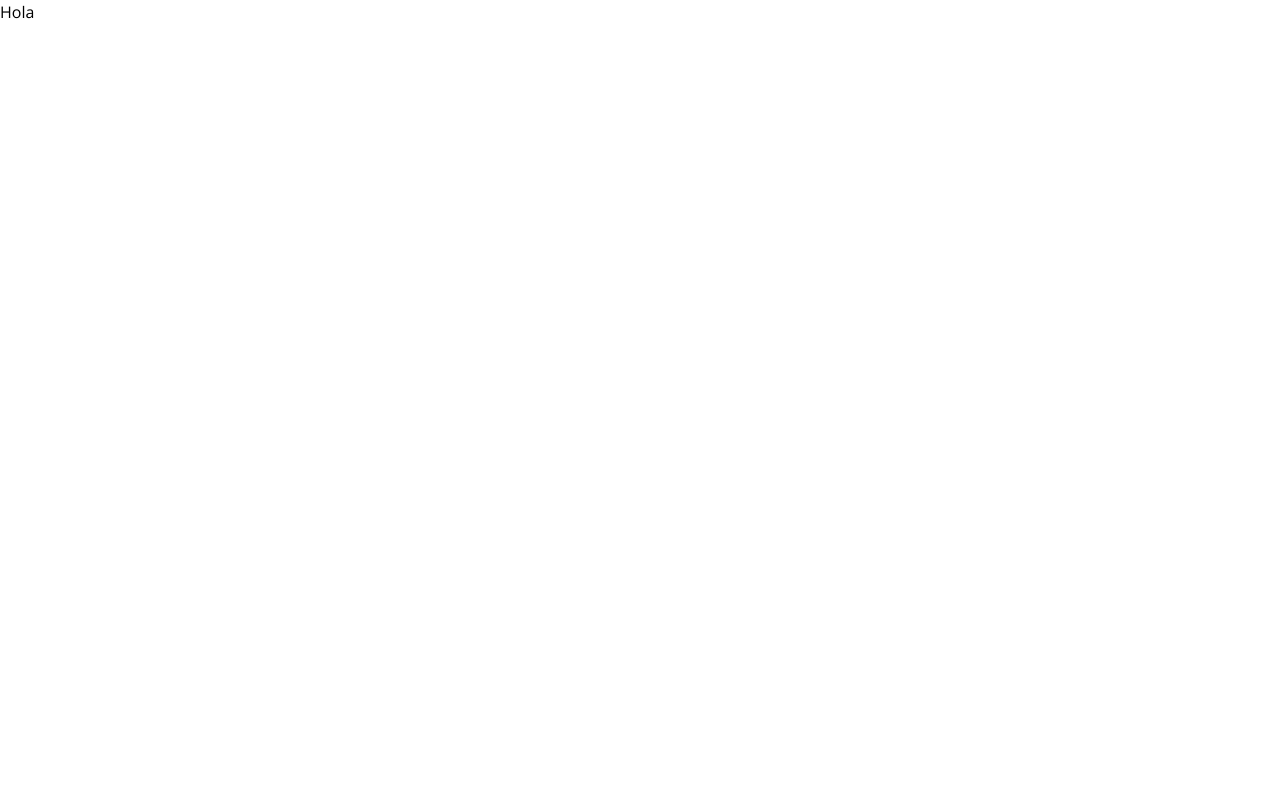
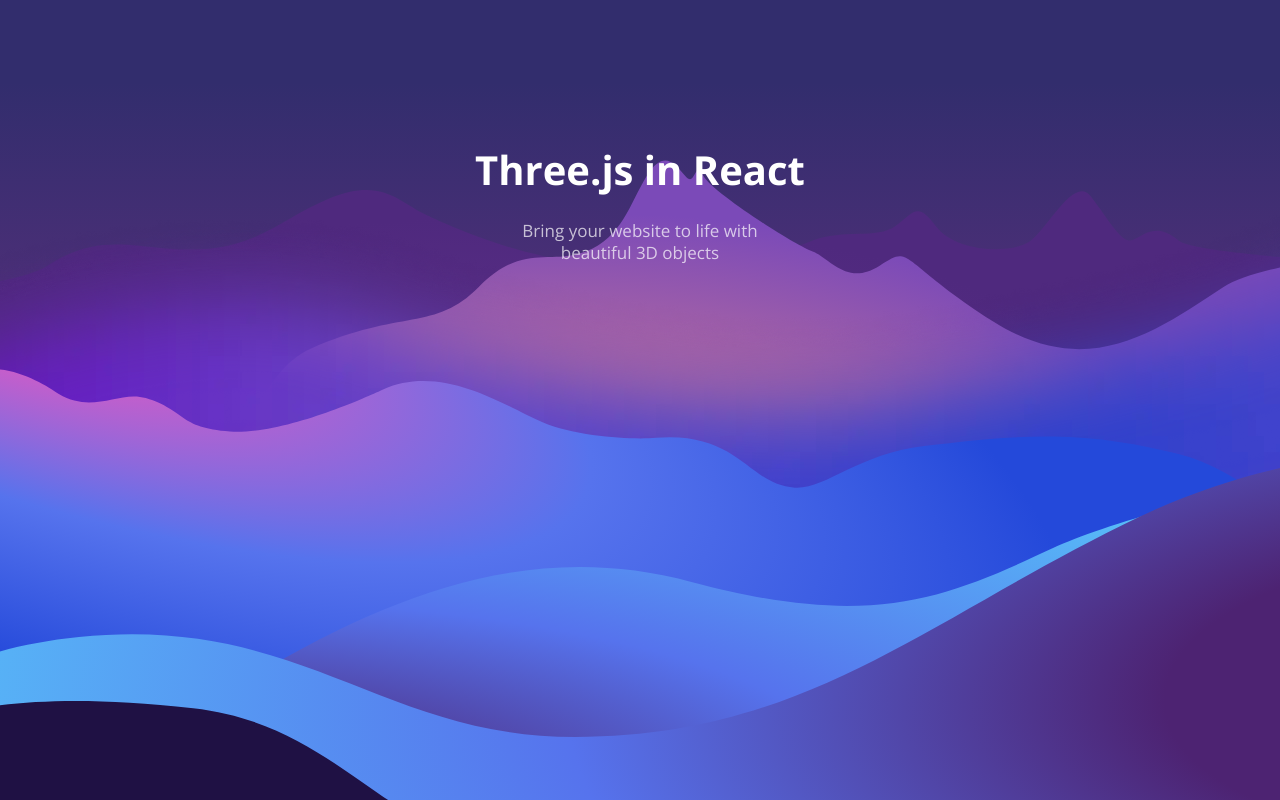
Before and after one commit to agus2k1/test-threejs, a React (Vite) app: page / in a window 1280 px wide. Shown: the top 800 px of the page. Built offline with nearby package versions, Linux system fonts and the light colour scheme; the HTML template or start-up script is replaced by a standard one.

Commit message:
Feature hero section

```diff
--- a/src/App.jsx
+++ b/src/App.jsx
@@ -1,7 +1,14 @@
 import './App.css';
+import Background from './Components/Background';
+import HeroText from './Components/HeroText';
 
 function App() {
-  return <h1>Hola</h1>;
+  return (
+    <div className="relative bg-main-bg">
+      <Background />
+      <HeroText />
+    </div>
+  );
 }
 
 export default App;
```
